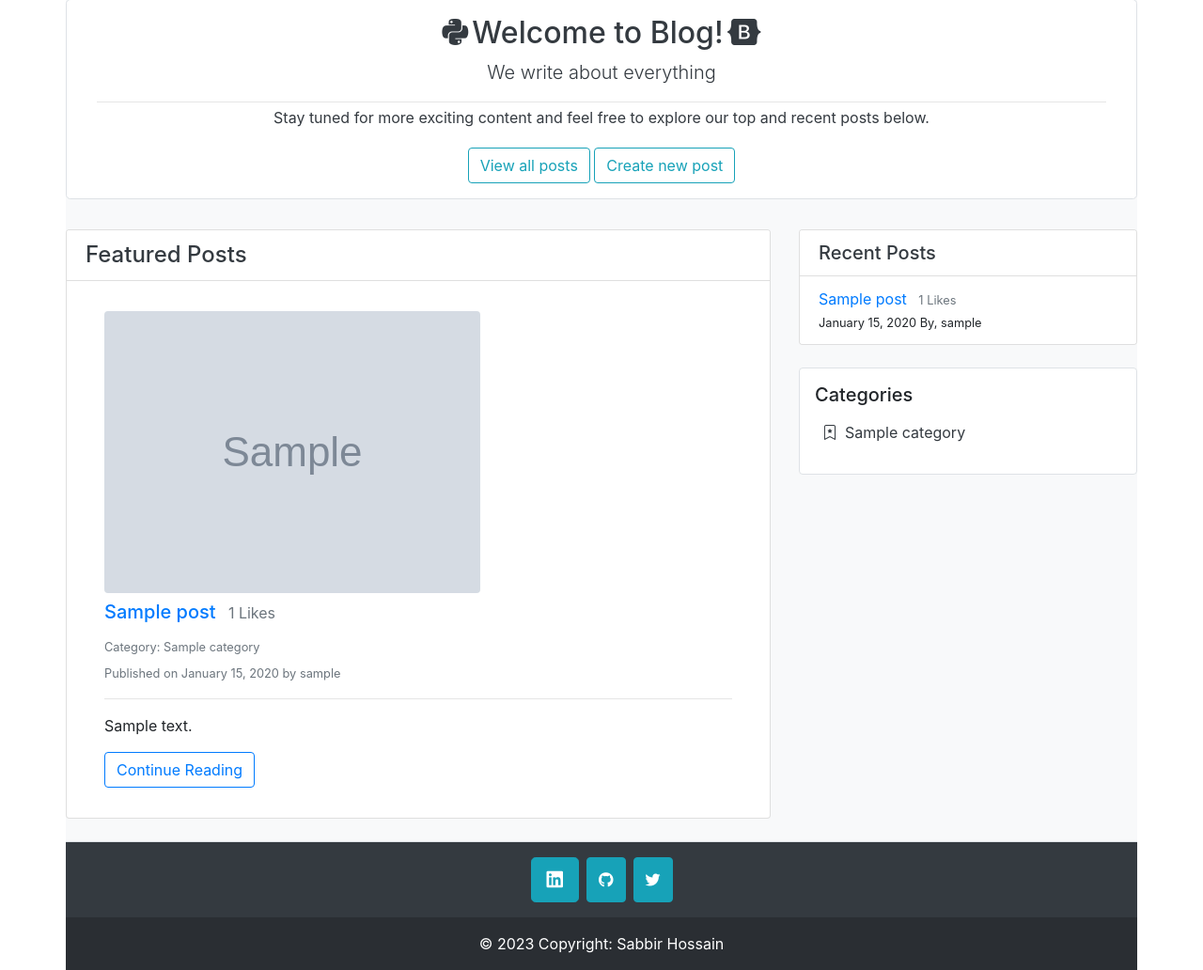
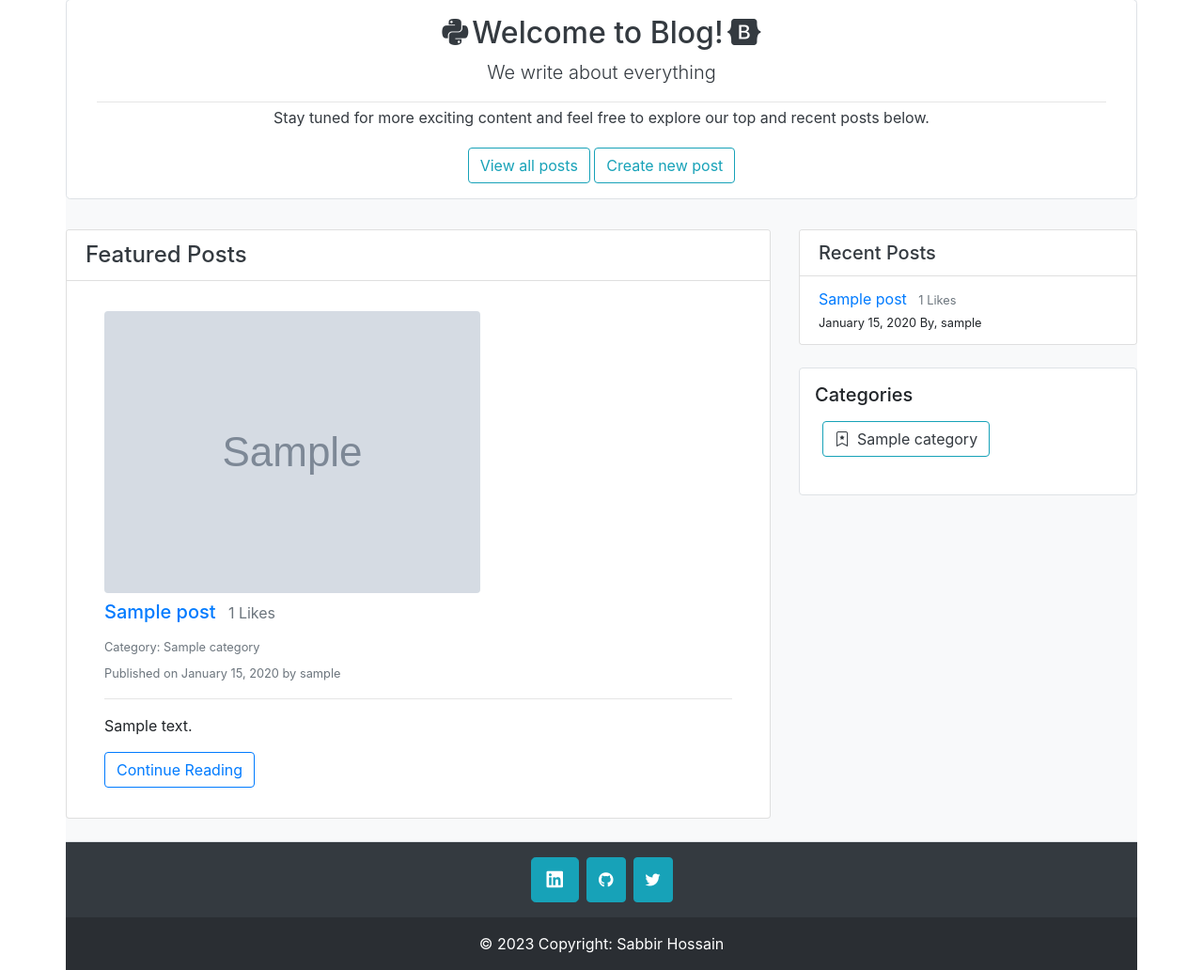
Before and after one commit to Sabbir1039/Blog-with-Django-Bootstrap, a Django app: page / in a window 1280 px wide. Shown: the part 81-1113 px from the top of the page at 94% size. Run offline with Django 4.2, Linux system fonts and the light colour scheme; tables that the repository leaves empty hold one stand-in row (values such as "Sample post"); grey boxes marked "Sample" are stand-in pictures.

Commit message:
categories converted to bootstrap buttons

```diff
--- a/blog_app/templates/blog_app/home.html
+++ b/blog_app/templates/blog_app/home.html
@@ -71,7 +71,7 @@
                 <div class="h5 mb-3">Categories</div>
                 <ul class="list-unstyled ml-2">
                     {% for item in categories %}
-                    <li class="mb-2">
+                    <li class="mb-2 btn btn-outline-info">
                         <a href="{% url 'post-list' %}?category={{ item.id }}" class="text-decoration-none text-dark">
                             <i class="bi bi-bookmark-star mr-2"></i>{{ item.name }}
                         </a>
```
